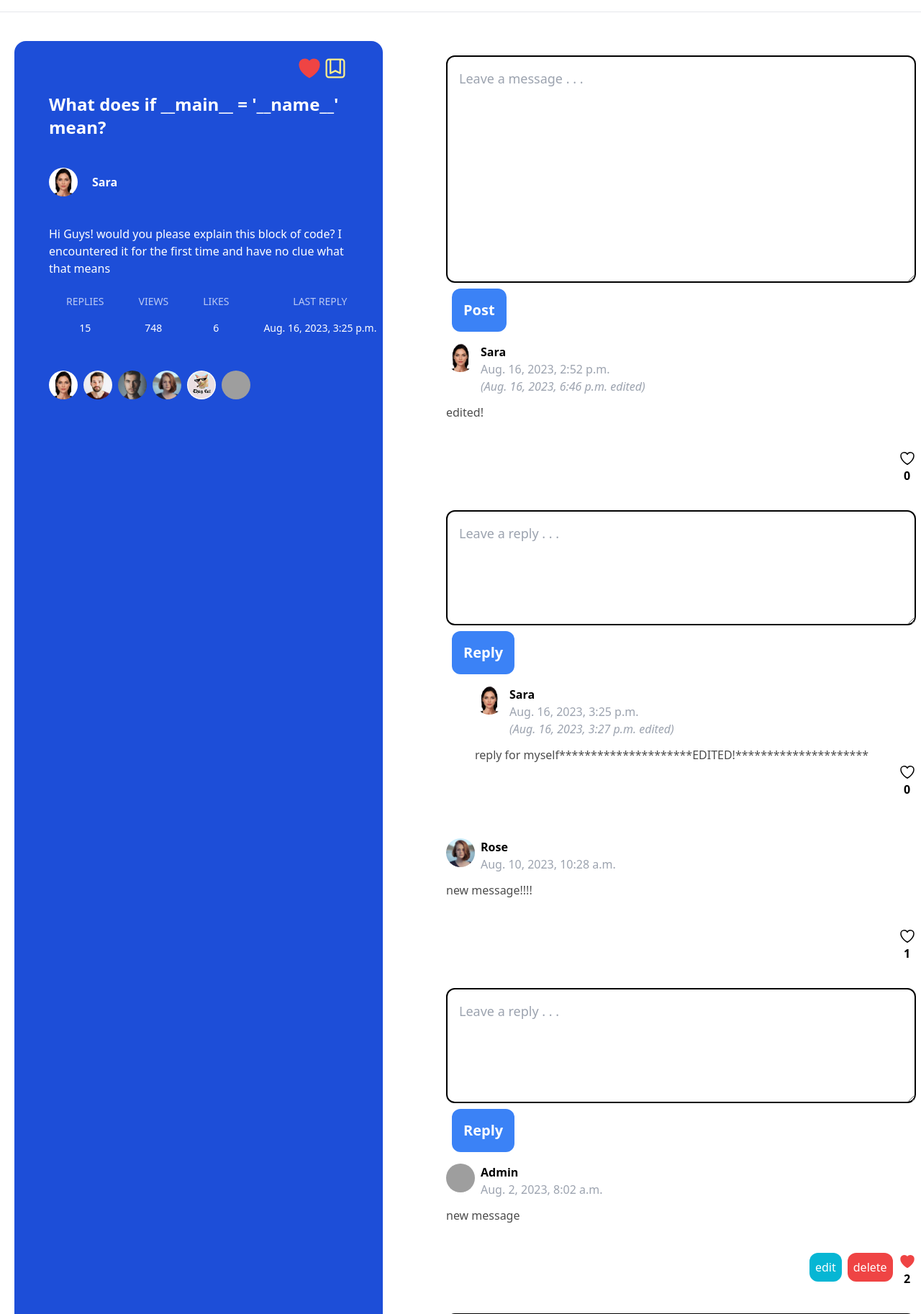
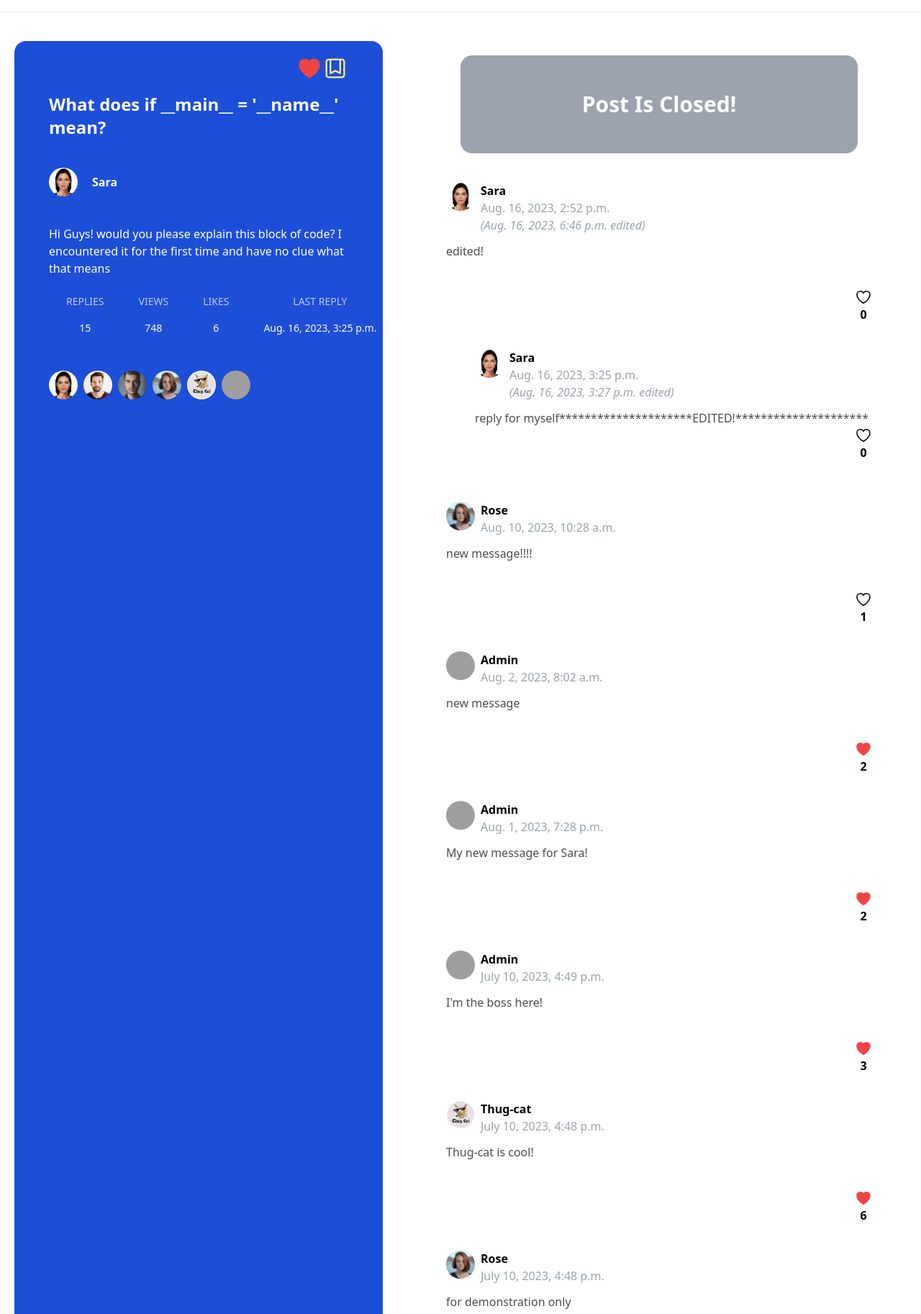
Before and after one commit to Shift77/Discussion-Website, a Django app: page /category/post/1/ in a window 1280 px wide; the page is wider, and only the part inside the window is pictured. Shown: the part 102-1928 px from the top of that part at 72% size. Run offline with Django 4.2, Linux system fonts and the light colour scheme; a user stored in the database is signed in; data comes from the database, SQL or seed files in the repository; both versions use the stored data as it was after the commit; some libraries are stand-ins or nearby versions; grey boxes are pictures that could not be loaded.

Commit message:
Created moderator ability to close and delete posts and also closed posts cant be modief and dont accept new comments. also the old comments cant be deleted or edited

```diff
--- a/core_app/models.py
+++ b/core_app/models.py
@@ -15,3 +15,7 @@ class UserProfile(models.Model):
 
         def __str__(self):
                 return self.user.username
+
+        @property
+        def is_moderator(self):
+                return self.user.groups.filter(name='Moderator').exists()
--- a/core_app/views.py
+++ b/core_app/views.py
@@ -7,7 +7,6 @@ from discussion_app.models import Post, Category
 def index(request):
     categories = Category.objects.all()
 
-    print(categories[0].last_activity)
 
     context = {
         'categories': categories,
--- a/discussion_app/models.py
+++ b/discussion_app/models.py
@@ -52,6 +52,8 @@ class Post(models.Model):
     last_modified_date = models.DateTimeField(auto_now=True)
 
     creation_date = models.DateTimeField(auto_now_add=True)
+
+    is_closed = models.BooleanField(default=False)
 
     def __str__(self):
         return self.title
--- a/discussion_app/templates/discussion_app/post.html
+++ b/discussion_app/templates/discussion_app/post.html
@@ -3,6 +3,17 @@
 {% block title %}POST{% endblock %}
 
 {% block content %}
+
+      {% if request.user.userprofile.is_moderator and not post.is_closed %}
+      <form action="{% url 'discussion_app:close_post' post.id %}" method="post">
+        {% csrf_token %}
+
+        <button class="ml-[500px] mt-[20px] bg-red-600 text-xl text-white font-semibold rounded-xl p-4">
+          Close the Post
+        </button>
+
+      </form>
+      {% endif %}
 
 <div class="w-full inline-flex mt-10">
 
@@ -13,7 +24,8 @@
             <form action="{% url 'discussion_app:post_delete' post.id %}" method="post">
               {% csrf_token %}
 
-              {% if request.user == post.author %}
+
+              {% if request.user == post.author or request.user.userprofile.is_moderator %}
                 <button type="submit" class="">
                   <svg xmlns="http://www.w3.org/2000/svg" fill="none" viewBox="0 0 24 24" stroke-width="1.5" stroke="currentColor" class="w-8 h-8">
                     <path stroke-linecap="round" stroke-linejoin="round" d="M14.74 9l-.346 9m-4.788 0L9.26 9m9.968-3.21c.342.052.682.107 1.022.166m-1.022-.165L18.16 19.673a2.25 2.25 0 01-2.244 2.077H8.084a2.25 2.25 0 01-2.244-2.077L4.772 5.79m14.456 0a48.108 48.108 0 00-3.478-.397m-12 .562c.34-.059.68-.114 1.022-.165m0 0a48.11 48.11 0 013.478-.397m7.5 0v-.916c0-1.18-.91-2.164-2.09-2.201a51.964 51.964 0 00-3.32 0c-1.18.037-2.09 1.022-2.09 2.201v.916m7.5 0a48.667 48.667 0 00-7.5 0" />
@@ -26,7 +38,7 @@
             <form action="{% url 'discussion_app:post_edit' post.id %}" method="post">
               {% csrf_token %}
 
-              {% if request.user == post.author %}
+              {% if request.user == post.author and not post.is_closed %}
                 <button type="submit" class="">
                   <svg xmlns="http://www.w3.org/2000/svg" fill="none" viewBox="0 0 24 24" stroke-width="1.5" stroke="currentColor" class="w-8 h-8">
                     <path stroke-linecap="round" stroke-linejoin="round" d="M16.862 4.487l1.687-1.688a1.875 1.875 0 112.652 2.652L6.832 19.82a4.5 4.5 0 01-1.897 1.13l-2.685.8.8-2.685a4.5 4.5 0 011.13-1.897L16.863 4.487zm0 0L19.5 7.125" />
@@ -133,6 +145,7 @@
     </div>
 
     <div class=" items-center mx-5 rounded-2xl px-12 py-5">
+      {% if not post.is_closed %}
       <div>
         <form action="" method="post">
           {% csrf_token %}
@@ -142,6 +155,14 @@
           <button type="submit" class="bg-blue-500 p-4 text-xl font-semibold ml-2 rounded-xl text-white">Post</button>
         </form>
       </div>
+
+      {% else %}
+
+        <div class=" items-center mx-5 rounded-2xl mb-[40px] px-12 bg-gray-400 text-white text-center font-semibold text-3xl py-[50px]">
+          <h1>Post Is Closed!</h1>
+        </div>
+
+      {% endif %}
 
       {% for message in post.message_post.all|dictsortreversed:"creation_date" %}
         {% if message.is_parent %}
@@ -167,7 +188,8 @@
           </div>
         </div>
           <div class="pl-[500px] gap-2 flex justify-end ">
-            {% if request.user == message.author %}
+          {% if not post.is_closed %}
+              {% if request.user == message.author %}
               <form action="{% url 'discussion_app:edit_comment' message.id %}">
                 {% csrf_token %}
                 <button class="bg-cyan-500 text-white p-2 rounded-xl">edit</button>
@@ -177,7 +199,8 @@
                 {% csrf_token %}
                 <button class="bg-red-500 text-white p-2 rounded-xl">delete</button>
               </form>
-            {% endif %}
+              {% endif %}
+          {% endif %}
             <form action="{% url 'discussion_app:comment_like' message.id %}" method="post">
               {% csrf_token %}
 
@@ -203,6 +226,7 @@
             </form>
           </div>
         <div class=" items-center rounded-2xl py-5">
+          {% if not post.is_closed %}
           <div>
             <form action="" method="post">
               {% csrf_token %}
@@ -212,7 +236,7 @@
               <button name="reply_form" value="{{ message.id }}" type="submit" class="bg-blue-500 p-4 text-xl font-semibold ml-2 rounded-xl text-white">Reply</button>
             </form>
           </div>
-
+        {% endif %}
         {% endif %}
 
         <div class="pl-10">
@@ -238,6 +262,8 @@
               {{reply.content}}
             </div>
             <div class="pl-[465px] flex gap-2 justify-end">
+          {% if not post.is_closed %}
+
               {% if request.user == reply.author %}
                 <form action="{% url 'discussion_app:edit_comment' reply.id %}">
                   {% csrf_token %}
@@ -248,6 +274,7 @@
                   {% csrf_token %}
                   <button class="bg-red-500 text-white p-2 rounded-xl">delete</button>
                 </form>
+              {% endif %}
               {% endif %}
               <form action="{% url 'discussion_app:comment_like' reply.id %}" method="post">
                 {% csrf_token %}
--- a/discussion_app/urls.py
+++ b/discussion_app/urls.py
@@ -15,4 +15,5 @@ urlpatterns = [
     path('posts/search/', views.search_posts, name='search_posts'),
     path('post/delete_comment/<int:id>/', views.delete_comment, name='delete_comment'),
     path('post/edit_comment/<int:id>/', views.edit_comment, name='edit_comment'),
+    path('post/close_post/<int:id>/', views.close_post, name='close_post'),
 ]
--- a/discussion_app/views.py
+++ b/discussion_app/views.py
@@ -4,7 +4,7 @@ from django.contrib.auth.decorators import login_required
 from django.urls import reverse
 from django.http import HttpResponseRedirect
 from django.db.models import Q
-from django.contrib import messages
+from django.contrib.auth.models import User
 from . import models
 from . import forms
 # Create your views here.
@@ -147,7 +147,8 @@ def delete_post(request, id):
 
     category_id = post.category.pk
 
-    post.delete()
+    if request.user == post.author or request.user.userprofile.is_moderator :
+        post.delete()
 
     return HttpResponseRedirect(reverse('discussion_app:category_detail', args=str(category_id)))
 
@@ -237,3 +238,15 @@ def edit_comment(request, id):
     }
 
     return render(request, 'discussion_app/edit_message.html', context)
+
+@login_required
+def close_post(request, id):
+    post = get_object_or_404(models.Post, id=id)
+
+    if request.user.userprofile.is_moderator:
+        post.is_closed = True
+        post.save()
+
+    print(post.is_closed)
+
+    return redirect(reverse('discussion_app:post_detail', args=(post.pk,)))
```
Also changed, not shown: db.sqlite3, discussion_app/migrations/0007_post_is_closed.py (added), discussion_app/migrations/0008_alter_post_is_closed.py (added).
